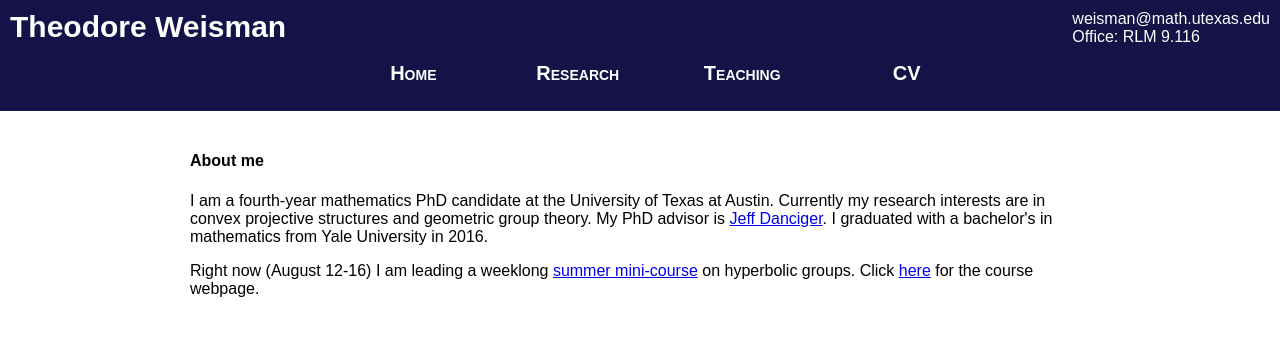
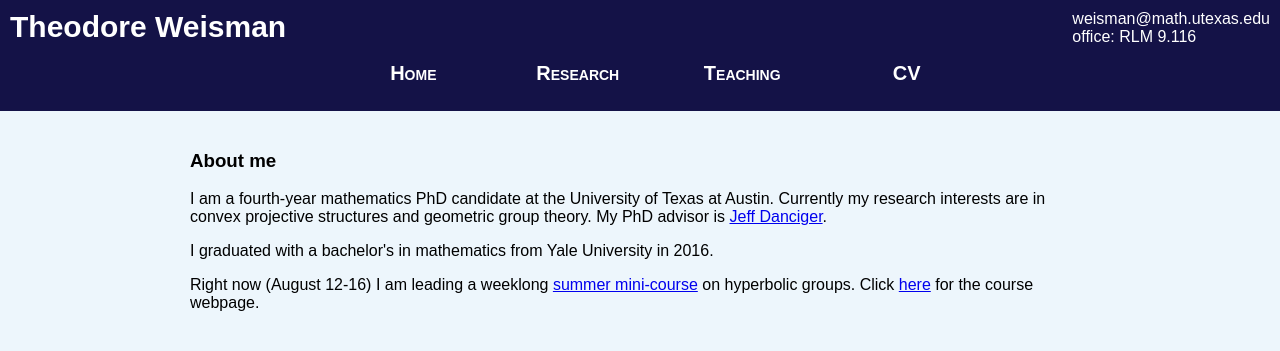
Before and after one commit to tjweisman/math_website, a plain HTML site: page users/weisman/index.html in a window 1280 px wide. Drawn offline with Linux system fonts and the light colour scheme.

```diff
--- a/users/weisman/index.html
+++ b/users/weisman/index.html
@@ -14,7 +14,7 @@
 				</div>
 				<div id="contact">
 					weisman@math.utexas.edu<br />
-					Office: RLM 9.116
+					office: RLM 9.116
 				</div>
 			</div>
 			<div class="navbar">
@@ -27,8 +27,10 @@
 			</div>
 		</div>
 		<div id="content">
-			<h4>About me</h4>
-			<p>I am a fourth-year mathematics PhD candidate at the University of Texas at Austin. Currently my research interests are in convex projective structures and geometric group theory. My PhD advisor is <a href="https://web.ma.utexas.edu/users/jdanciger/index.html">Jeff Danciger</a>. I graduated with a bachelor's in mathematics from Yale University in 2016.</p>
+			<h3>About me</h3>
+			<p>I am a fourth-year mathematics PhD candidate at the University of Texas at Austin. Currently my research interests are in convex projective structures and geometric group theory. My PhD advisor is <a href="https://web.ma.utexas.edu/users/jdanciger/index.html">Jeff Danciger</a>.</p>
+
+				<p>I graduated with a bachelor's in mathematics from Yale University in 2016.</p>
 
 			<p> Right now (August 12-16) I am leading a weeklong <a href="https://web.ma.utexas.edu/users/richard.wong/Minicourses.html">summer mini-course</a> on hyperbolic groups. Click <a href="teaching/hyperbolic_smc.html">here</a> for the course webpage.</p>
 		</div>
--- a/users/weisman/stylesheet.css
+++ b/users/weisman/stylesheet.css
@@ -1,5 +1,6 @@
 html {
 	font-family: sans-serif;
+	background-color: #edf6fc;
 }
 
 body {
```
Also changed, not shown: users/weisman/CV.html (+1 -1 lines), users/weisman/research.html (+1 -1 lines), users/weisman/teaching/hyperbolic_smc.html (+2 -1 lines), users/weisman/teaching/index.html (+1 -1 lines), 2 other files.
